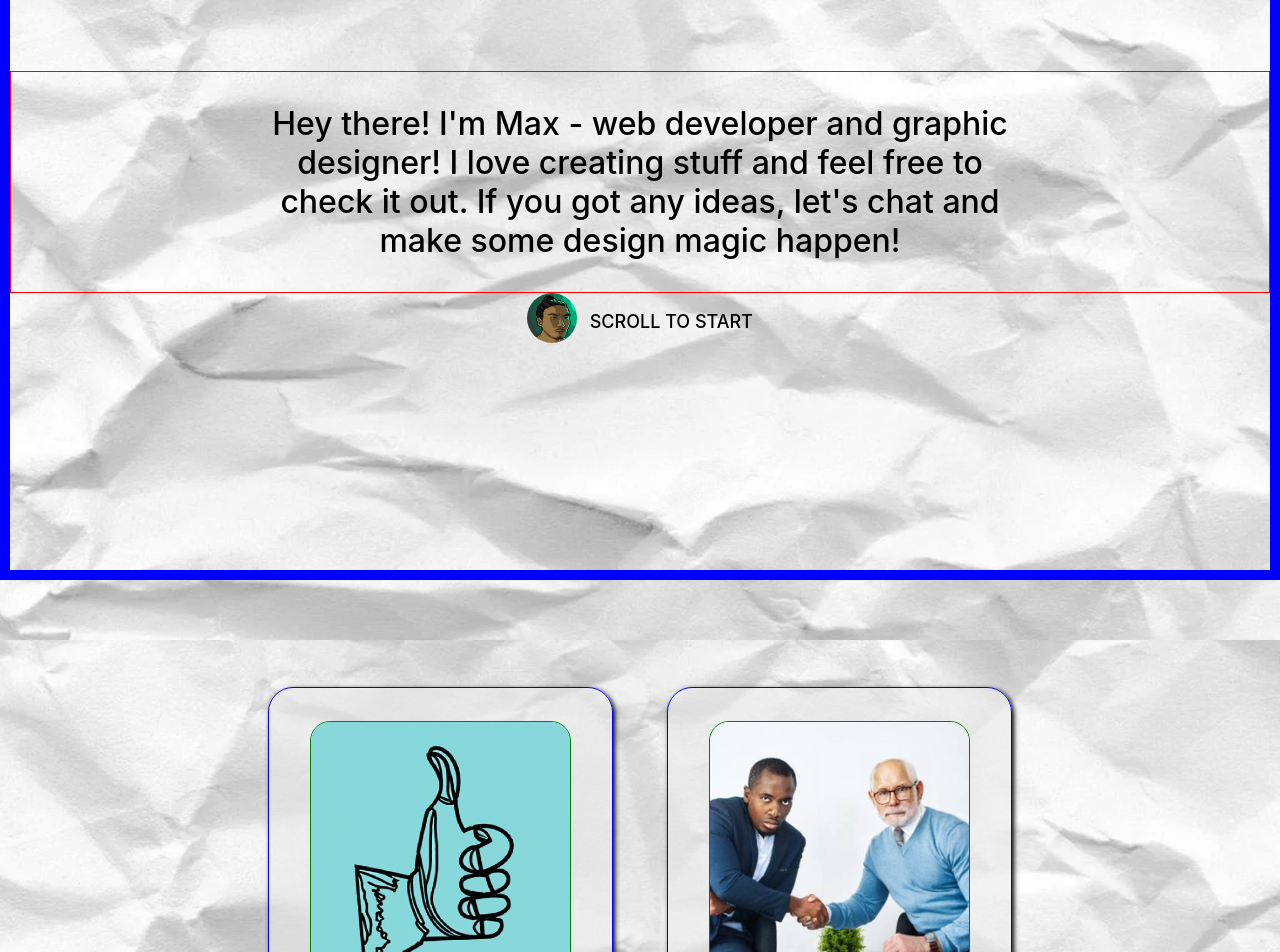
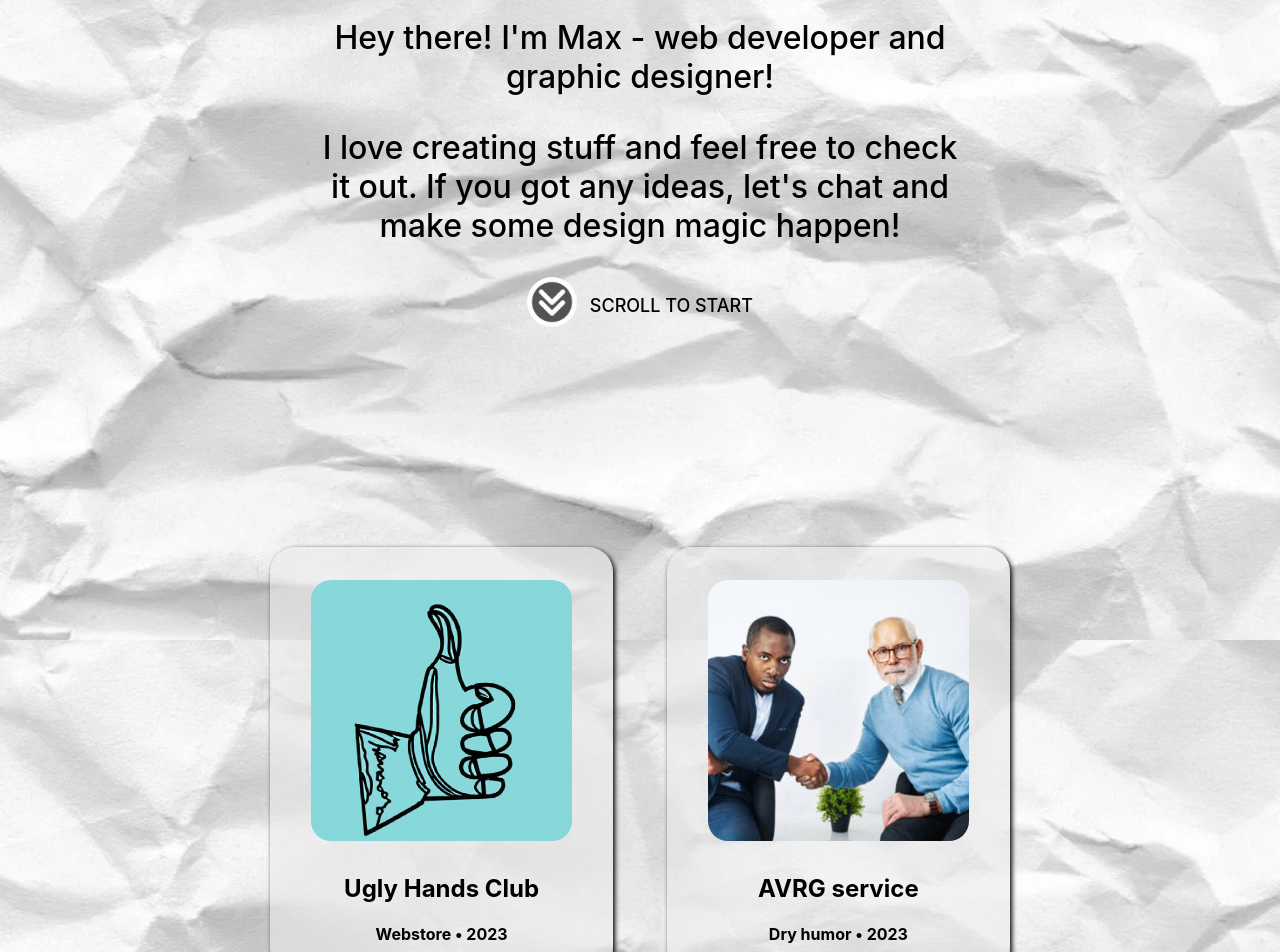
Before and after one commit to waxhsu/portfolio, a React (Create React App) app: page / in a window 1280 px wide. Shown: the part 160-1112 px from the top of the page. Built offline with nearby package versions, Linux system fonts and the light colour scheme.

Commit message:
spacing changes

```diff
--- a/src/components/Landing/Landing.css
+++ b/src/components/Landing/Landing.css
@@ -1,22 +1,20 @@
 .Landing{
-  min-height: 70vh;
+  min-height: 60vh;
   padding-bottom: 10vh;
   padding-top: 10vh;
-  border: 10px blue solid;
+  /* border: 10px blue solid; */
   display: flex;
   justify-content: center;
   flex-direction: column;
 }
 
 .landingText{
-  border: 1px red solid;
+  /* border: 1px red solid; */
   /* width: 65%; */
-  padding: 0 20% 0 20%;
+  padding: 0 25% 0 25%;
   /* text-align: center; */
   font-size: xx-large;
   font-weight: 450;
-  display: flex;
-  justify-content: center;
 }
 
 .landingStart {
--- a/src/components/Landing/Landing.js
+++ b/src/components/Landing/Landing.js
@@ -3,17 +3,19 @@ import './Landing.css';
 // import { TITLES } from '../../const.js';
 // import 'react-animated-slider/build/horizontal.css';
 // import MAX from '../../images/MAX.png';
-import placeholder1 from '../../images/placeholder1.png';
+import downarrow from '../../images/downarrow.gif';
 
 function Landing(){
     return (
         <div className="Landing">
             <div className='landingText'>
-                <p>Hey there! I'm Max - web developer and graphic designer! I love creating stuff and feel free to check it out. If you got any ideas, let's chat and make some design magic happen!
+                <p>Hey there! I'm Max - web developer and graphic designer!
+                </p>
+                <p> I love creating stuff and feel free to check it out. If you got any ideas, let's chat and make some design magic happen!
                 </p>
             </div>
             <div className="landingStart">
-                <img src={placeholder1} />
+                <img src={downarrow} />
                 <p>SCROLL TO START</p>
             </div>
         </div>
--- a/src/components/Projects/Projects.css
+++ b/src/components/Projects/Projects.css
@@ -1,6 +1,6 @@
 .Projects{
   min-height: 60vh;
-  padding-top: 10vh;
+  padding-top: 5vh;
   padding-bottom: 10vh;
   }
 
@@ -20,7 +20,7 @@
   width: 80%;
   max-width: 30%;
   margin: 2.5%;
-  border: 1px blue solid;
+  /* border: 1px blue solid; */
   background: rgba(236, 236, 236, 0.6);
   padding: 0 1vh 1vh 1vh;
   margin-bottom: 1vh;
@@ -33,7 +33,7 @@
   position: relative;
   margin: auto;
   overflow: hidden;
-  border: 1px green solid;
+  /* border: 1px green solid; */
   margin: 10%;
   border-radius: 20px;
 }
--- a/src/const.js
+++ b/src/const.js
@@ -19,7 +19,7 @@ export const PROJECTS = [
   {
     name: `Ugly Hands Club`,
     src: uglyhandsclub,
-    desc: `Webstore specialized in climbing apparels`,
+    desc: `Webstore specialized in climbing gear`,
     class: `Webstore`,
     year: `2023`,
   },
```
Also changed, not shown: src/images/downarrow.gif (added).
